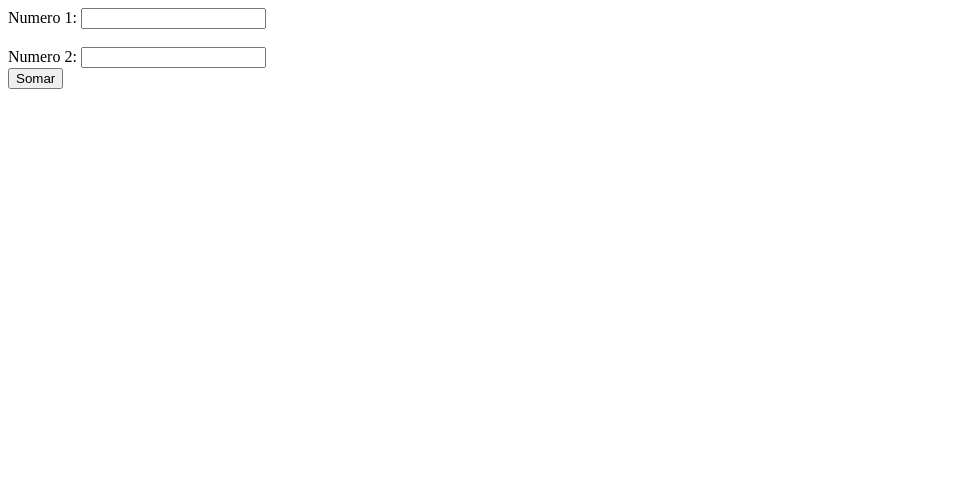
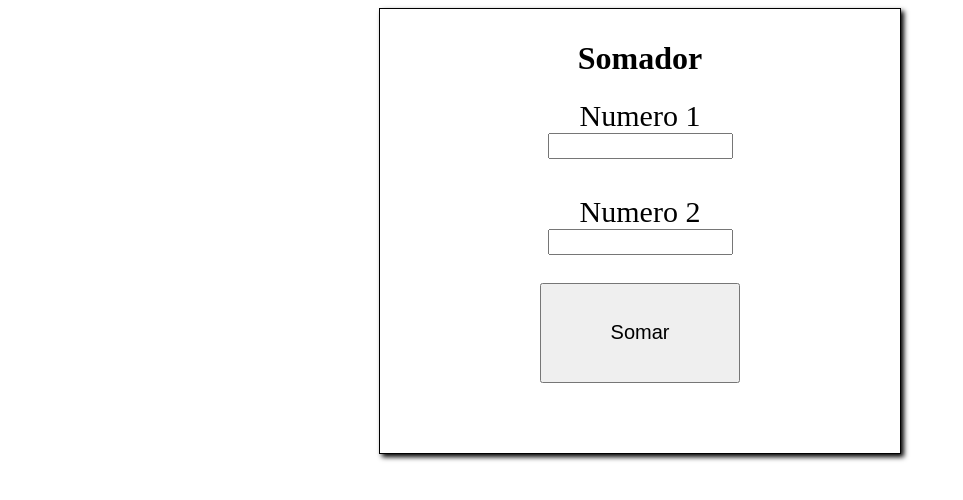
Before and after one commit to fssouz/Java-Script, a plain HTML site: page exercicios/somador/index.html in a window 1280 px wide. Shown: the whole page, without its empty margins (0-963 px from the left). Drawn offline with Linux system fonts and the light colour scheme.

Commit message:
melhorias
separação em arquivos html/css/js
e estilização da página

```diff
--- a/exercicios/somador/index.html
+++ b/exercicios/somador/index.html
@@ -5,29 +5,20 @@
     <meta http-equiv="X-UA-Compatible" content="IE=edge">
     <meta name="viewport" content="width=device-width, initial-scale=1.0">
     <title>Somador</title>
+    <link rel="stylesheet" href="style.css">
 </head>
 <body>
     <div>
-        <label>Numero 1:</label>
+        <h1>Somador</h1>
+        <label>Numero 1</label>
         <input type="number" id="num1">
         <br> <br>
-        <label>Numero 2:</label>
+        <label>Numero 2</label>
         <input type="number" id="num2">
         <br>
         <button onclick="somarValores()">Somar</button>
         <p id="result"></p>
     </div>
-    <script>
-        function somarValores()
-        {
-        var inpN1 = document.getElementById('num1')
-        var inpN2 = document.getElementById('num2')
-        var res = document.getElementById('result')
-        var n1 = Number(inpN1.value)
-        var n2 = Number(inpN2.value)
-        var soma = n1 + n2
-        res.innerHTML = `A soma entre ${n1} e ${n2} è <strong>${soma}</strong>`
-        }
-        </script>
+    <script src="script.js"></script>
 </body>
 </html>
--- /dev/null
+++ b/exercicios/somador/script.js
@@ -0,0 +1,10 @@
+function somarValores()
+{
+var inpN1 = document.getElementById('num1')
+var inpN2 = document.getElementById('num2')
+var res = document.getElementById('result')
+var n1 = Number(inpN1.value)
+var n2 = Number(inpN2.value)
+var soma = n1 + n2
+res.innerHTML = `A soma entre ${n1} e ${n2} è <strong>${soma}</strong>`
+}
--- /dev/null
+++ b/exercicios/somador/style.css
@@ -0,0 +1,35 @@
+div{
+    margin: auto;
+    padding: 10px;
+    width: 500px;
+    border: 1px solid black;
+
+    display: flex;
+    flex-direction: column;
+    align-items: center;
+
+    box-shadow: 3px 3px 5px black;
+}
+label{
+    font-size: 30px;
+}
+
+input{
+    height: 20px;
+}
+
+button{
+    font-size: 20px;
+    margin-top: 10px;
+    height: 100px;
+    width: 200px;
+    cursor: pointer;
+}
+
+button:hover{
+    box-shadow: 1px 1px 1px black;
+}
+
+p{
+    font-size: 30px;
+}
```
